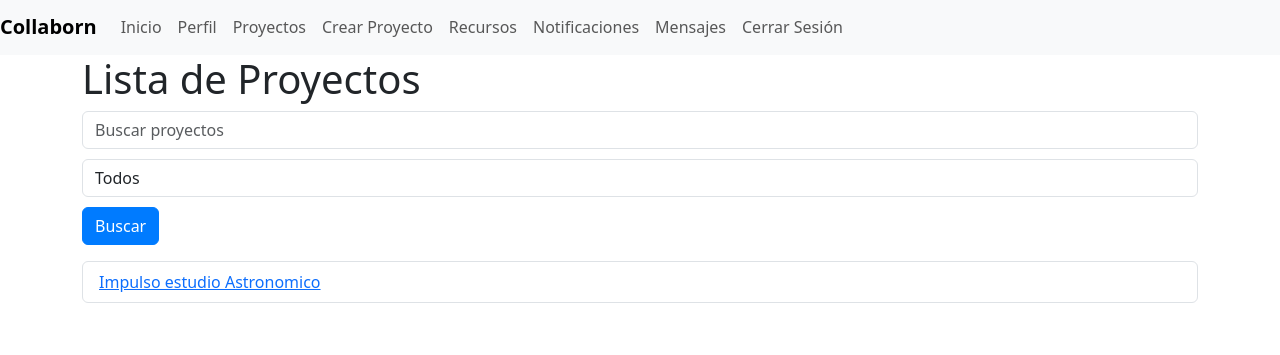
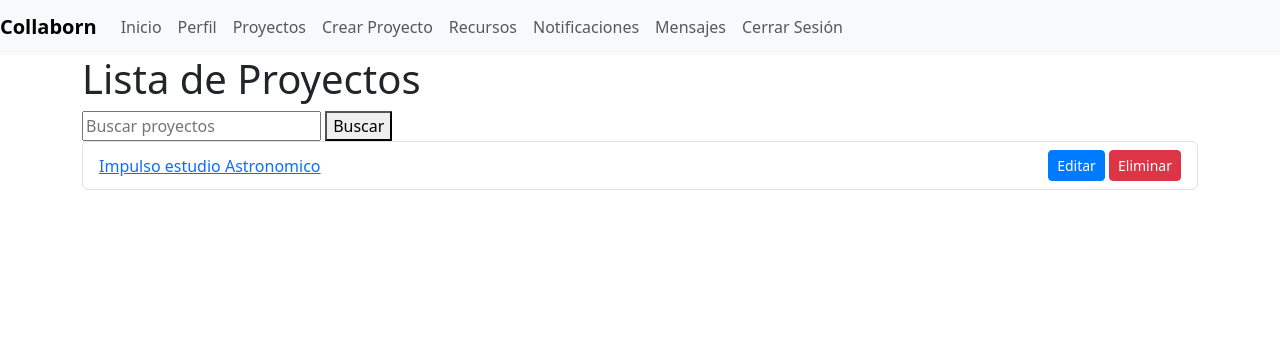
Before and after one commit to pablotcon/Collaborn, a Django app: page /proyectos/ in a window 1280 px wide. Shown: the part 21-376 px from the top of the page. Run offline with Django 5.2, Linux system fonts and the light colour scheme; a user stored in the database is signed in; data comes from the database, SQL or seed files in the repository; both versions use the stored data as it was after the commit; some libraries are stand-ins or nearby versions.

Commit message:
edit confirm del
funcion editar y eliminar proyectos done

```diff
--- a/myapp/templates/myapp/crear_proyecto.html
+++ b/myapp/templates/myapp/crear_proyecto.html
@@ -3,10 +3,12 @@
 {% block title %}Crear Proyecto{% endblock %}
 
 {% block content %}
+<div class="container mt-5">
     <h2>Crear Proyecto</h2>
     <form method="post">
         {% csrf_token %}
         {{ form.as_p }}
         <button type="submit" class="btn btn-primary">Crear Proyecto</button>
     </form>
+</div>
 {% endblock %}
--- a/myapp/templates/myapp/proyecto_detail.html
+++ b/myapp/templates/myapp/proyecto_detail.html
@@ -29,4 +29,8 @@
     {% csrf_token %}
     <button type="submit" class="btn btn-success">Postular</button>
 </form>
+
+<h2>Administrar Proyecto</h2>
+<a href="{% url 'proyecto_edit' proyecto.id %}" class="btn btn-warning">Editar</a>
+<a href="{% url 'proyecto_delete' proyecto.id %}" class="btn btn-danger">Eliminar</a>
 {% endblock %}
--- a/myapp/templates/myapp/proyecto_form.html
+++ b/myapp/templates/myapp/proyecto_form.html
@@ -1,4 +1,3 @@
-<!-- myapp/templates/myapp/proyecto_form.html -->
 {% extends 'myapp/base.html' %}
 
 {% block title %}{{ form.instance.pk|yesno:"Editar Proyecto,Nuevo Proyecto" }}{% endblock %}
--- a/myapp/templates/myapp/proyecto_list.html
+++ b/myapp/templates/myapp/proyecto_list.html
@@ -1,26 +1,22 @@
-<!-- myapp/templates/myapp/proyecto_list.html -->
 {% extends 'myapp/base.html' %}
 
 {% block title %}Lista de Proyectos{% endblock %}
 
 {% block content %}
 <h1>Lista de Proyectos</h1>
-<form method="get" action=".">
-    <div class="form-group">
-        <input type="text" name="q" placeholder="Buscar proyectos" class="form-control">
-    </div>
-    <div class="form-group">
-        <select name="filter_by" class="form-control">
-            <option value="">Todos</option>
-            <option value="mis_proyectos">Mis Proyectos</option>
-        </select>
-    </div>
-    <button type="submit" class="btn btn-primary">Buscar</button>
+<form method="get">
+    <input type="text" name="q" placeholder="Buscar proyectos" value="{{ request.GET.q }}">
+    <button type="submit">Buscar</button>
 </form>
-<ul class="list-group mt-3">
+
+<ul class="list-group">
     {% for proyecto in proyectos %}
-    <li class="list-group-item">
-        <a href="{% url 'proyecto_detail' proyecto.pk %}">{{ proyecto.nombre }}</a>
+    <li class="list-group-item d-flex justify-content-between align-items-center">
+        <a href="{% url 'proyecto_detail' proyecto.id %}">{{ proyecto.nombre }}</a>
+        <span>
+            <a href="{% url 'proyecto_edit' proyecto.id %}" class="btn btn-primary btn-sm">Editar</a>
+            <a href="{% url 'proyecto_delete' proyecto.id %}" class="btn btn-danger btn-sm">Eliminar</a>
+        </span>
     </li>
     {% endfor %}
 </ul>
--- a/myapp/urls.py
+++ b/myapp/urls.py
@@ -6,31 +6,35 @@ urlpatterns = [
     path('register/', views.register, name='register'),
     path('login/', views.login_view, name='login'),
     path('logout/', views.logout_view, name='logout'),
+
     path('proyectos/', views.proyecto_list, name='proyecto_list'),
     path('crear_proyecto/', views.crear_proyecto, name='crear_proyecto'),
     path('proyectos/<int:proyecto_id>/', views.proyecto_detail, name='proyecto_detail'),
     path('proyectos/<int:proyecto_id>/postular/', views.postular_proyecto, name='postular_proyecto'),
-    path('proyectos/<int:pk>/edit/', views.proyecto_detail, name='proyecto_edit'),
-    path('proyectos/<int:pk>/delete/', views.proyecto_detail, name='proyecto_delete'),
+    path('proyectos/<int:pk>/edit/', views.proyecto_edit, name='proyecto_edit'),
+    path('proyectos/<int:pk>/delete/', views.proyecto_delete, name='proyecto_delete'),
+
     path('mis-postulaciones/', views.mis_postulaciones, name='mis_postulaciones'),
+
     path('perfil/', views.ver_perfil, name='ver_perfil'),
     path('perfil/editar/', views.editar_perfil, name='editar_perfil'),
     path('perfil/cambiar_password/', views.cambiar_password, name='cambiar_password'),
-    path('historial_actividades/', views.historial_actividades, name='historial_actividades'),
+    path('perfil/historial_actividades/', views.historial_actividades, name='historial_actividades'),
+
     path('notificaciones/', views.listar_notificaciones, name='listar_notificaciones'),
     path('notificaciones/<int:notificacion_id>/marcar_leida/', views.marcar_notificacion_leida, name='marcar_notificacion_leida'),
+
     path('mensajes/enviar/', views.enviar_mensaje, name='enviar_mensaje'),
     path('mensajes/', views.listar_mensajes, name='listar_mensajes'),
+
     path('recursos/', views.listar_recursos, name='listar_recursos'),
     path('recursos/subir/', views.subir_recurso, name='subir_recurso'),
     path('recursos/<int:pk>/', views.recurso_detail, name='recurso_detail'),
-    path('recursos/<int:pk>/edit/', views.recurso_detail, name='recurso_edit'),
-    path('recursos/<int:pk>/delete/', views.recurso_detail, name='recurso_delete'),
-    path('notificaciones/marcar-leida/<int:notificacion_id>/', views.marcar_notificacion_leida, name='marcar_notificacion_leida'),
+    path('recursos/<int:pk>/edit/', views.recurso_edit, name='recurso_edit'),
+    path('recursos/<int:pk>/delete/', views.recurso_delete, name='recurso_delete'),
+
     path('proyectos/<int:proyecto_id>/tareas/', views.listar_tareas, name='listar_tareas'),
     path('proyectos/<int:proyecto_id>/tareas/agregar/', views.agregar_tarea, name='agregar_tarea'),
     path('tareas/<int:tarea_id>/editar/', views.editar_tarea, name='editar_tarea'),
     path('tareas/<int:tarea_id>/eliminar/', views.eliminar_tarea, name='eliminar_tarea'),
-    path('perfil/historial_actividades/', views.historial_actividades, name='historial_actividades'),
-
-    ]
+]
--- a/myapp/views.py
+++ b/myapp/views.py
@@ -15,11 +15,36 @@ from django.db.models.signals import post_save
 from django.dispatch import receiver
 from .models import Recurso
 
+@login_required
 def recurso_detail(request, pk):
     recurso = get_object_or_404(Recurso, pk=pk)
     return render(request, 'myapp/recurso_detail.html', {'recurso': recurso})
 
+@permission_required('myapp.can_edit_recurso', raise_exception=True)
 @login_required
+def recurso_edit(request, pk):
+    recurso = get_object_or_404(Recurso, pk=pk)
+    if request.method == 'POST':
+        form = RecursoForm(request.POST, instance=recurso)
+        if form.is_valid():
+            form.save()
+            messages.success(request, 'Recurso editado exitosamente.')
+            return redirect('recurso_detail', pk=recurso.pk)
+        else:
+            messages.error(request, 'Error al editar el recurso.')
+    else:
+        form = RecursoForm(instance=recurso)
+    return render(request, 'myapp/recurso_form.html', {'form': form})
+
+@permission_required('myapp.can_delete_recurso', raise_exception=True)
+@login_required
+def recurso_delete(request, pk):
+    recurso = get_object_or_404(Recurso, pk=pk)
+    if request.method == 'POST':
+        recurso.delete()
+        messages.success(request, 'Recurso eliminado exitosamente.')
+        return redirect('listar_recursos')
+    return render(request, 'myapp/recurso_confirm_delete.html', {'recurso': recurso})
 def historial_actividades(request):
     comentarios = Comentario.objects.filter(autor=request.user).order_by('-fecha_creacion')
     tareas_asignadas = Tarea.objects.filter(asignado_a=request.user).order_by('-fecha_creacion')
@@ -186,7 +211,7 @@ def crear_proyecto(request):
             proyecto.creador = request.user
             proyecto.save()
             messages.success(request, 'Proyecto creado exitosamente.')
-            return redirect('proyecto_detail', pk=proyecto.pk)
+            return redirect('proyecto_detail', proyecto_id=proyecto.id)
         else:
             messages.error(request, 'Error al crear el proyecto.')
     else:
@@ -240,7 +265,6 @@ def proyecto_delete(request, pk):
         messages.success(request, 'Proyecto eliminado exitosamente.')
         return redirect('proyecto_list')
     return render(request, 'myapp/proyecto_confirm_delete.html', {'proyecto': proyecto})
-
 @login_required
 def postular_proyecto(request, proyecto_id):
     proyecto = get_object_or_404(Proyecto, id=proyecto_id)
```
Also changed, not shown: myapp/templates/myapp/proyecto_confirm_delete.html (added, +12 -0 lines), db.sqlite3. Lines whose indentation alone changed are shown as unchanged.
